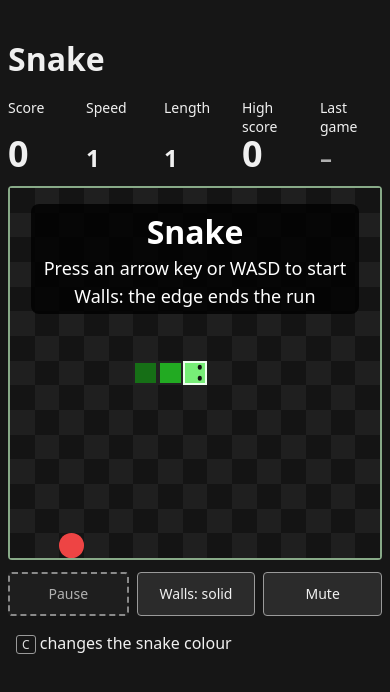
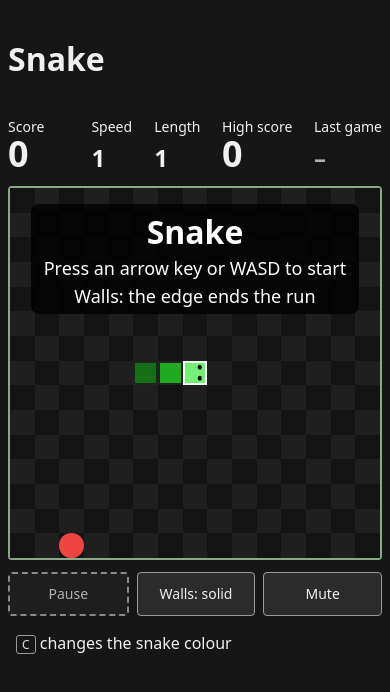
Before and after one commit to mariusachim/awesomeProject1, a React (Vite) app: page / in a window 390 px wide. Shown: the top 692 px of the page. Built offline with nearby package versions, Linux system fonts and the light colour scheme.

Commit message:
feat(#312): keep the phone stat labels on one line

```diff
--- a/src/index.css
+++ b/src/index.css
@@ -403,6 +403,28 @@ button:focus-visible {
   }
 }
 
+/* Phone: labels stay on one line, columns fit their content and the row spans the board. */
+@media (max-width: 600px) {
+  .stats {
+    grid-auto-columns: auto;
+    justify-content: space-between;
+  }
+
+  .stat-label {
+    white-space: nowrap;
+  }
+
+  .stat-value {
+    min-width: 3ch;
+  }
+}
+
+@media (max-width: 340px) {
+  .stat-label {
+    font-size: 0.75rem;
+  }
+}
+
 /* #b0b0b0 on the page background is above 4.5:1. */
 .stat-muted {
   color: #b0b0b0;
```
